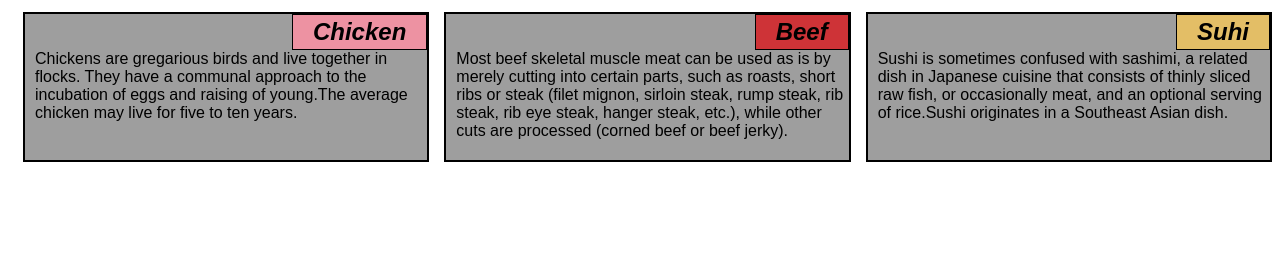
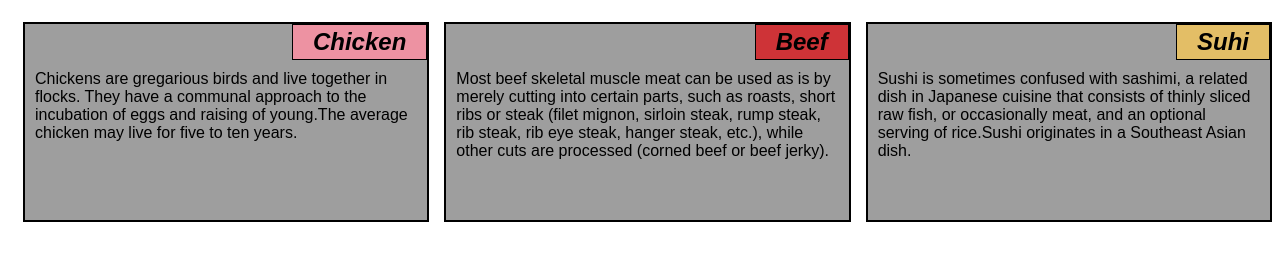
Before and after one commit to MohammedShetaya/assignments, a plain HTML site: page index.html in a window 1280 px wide. Shown: the part 90-350 px from the top of the page. Drawn offline with Linux system fonts and the light colour scheme.

Commit message:
the final touch

```diff
--- a/css/style.css
+++ b/css/style.css
@@ -3,7 +3,7 @@
 }
 h1 {
   margin-top: 50px ;
-  margin-bottom: 15px;
+  margin-bottom: 25px;
   text-align: center ;
   color: black ;
   font-family: sans-serif;
@@ -14,13 +14,13 @@ h1 {
 section {
   background-color: #9E9E9E ;
   color: black ;
-  height: 150px ;
+  height: 200px ;
   border: 2px solid black;
   margin-right: auto;
   margin-left: auto;
   margin-left: 15px ;
-  padding-left: 10px ;
   margin-bottom: 15px ;
+  overflow: auto;
 }
 
 .title {
@@ -43,6 +43,7 @@ section {
   font-weight: 300;
   margin-top: 10px ;
   clear: both;
+  padding: 10px ;
 }
 
 
--- a/index.html
+++ b/index.html
@@ -2,6 +2,7 @@
 <html>
 <head>
 	<meta charset="utf-8">
+	<meta name="viewport" content="width=device-width, initial-scale=1">
 	<title>Assignment solution for module 2</title>
 	<link rel="stylesheet" href="css/style.css" type="text/css">
 </head>
```
